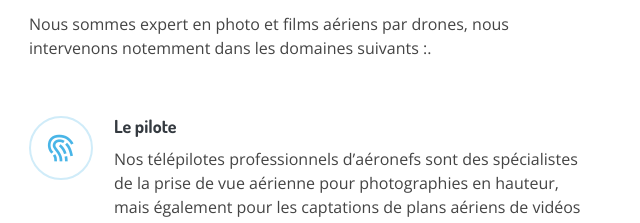
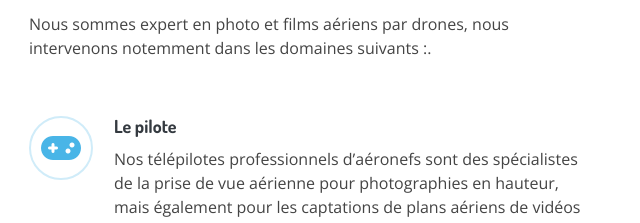
Before and after one commit to antho635/droneassist, a plain HTML site: page index.html in a window 1280 px wide. Shown: the part 785-1008 px from the top of the page, 564-1204 px from the left. Drawn offline with nearby package versions, Linux system fonts and the light colour scheme.

Commit message:
icn fontawes pilote

```diff
--- a/index.html
+++ b/index.html
@@ -122,7 +122,7 @@
                         <p>Nous sommes expert en photo et films aériens par drones, nous intervenons notemment dans les domaines suivants :.</p>
 
                         <div class="icon-box">
-                            <div class="icon"><i class="bx bx-fingerprint"></i></div>
+                            <div class="icon"><i class="fas fa-gamepad"></i></div>
                             <h4 class="title"><a href="">Le pilote</a></h4>
                             <p class="description">Nos télépilotes professionnels d’aéronefs sont des spécialistes de la prise de vue aérienne pour photographies en hauteur, mais également pour les captations de plans aériens de vidéos documentaires, séries TV, fictions et
                                 publicités. Notre société également producteur de vidéos d’entreprises, Grands Comptes, ou administrations qui souhaitent une vidéo prestige.
```
